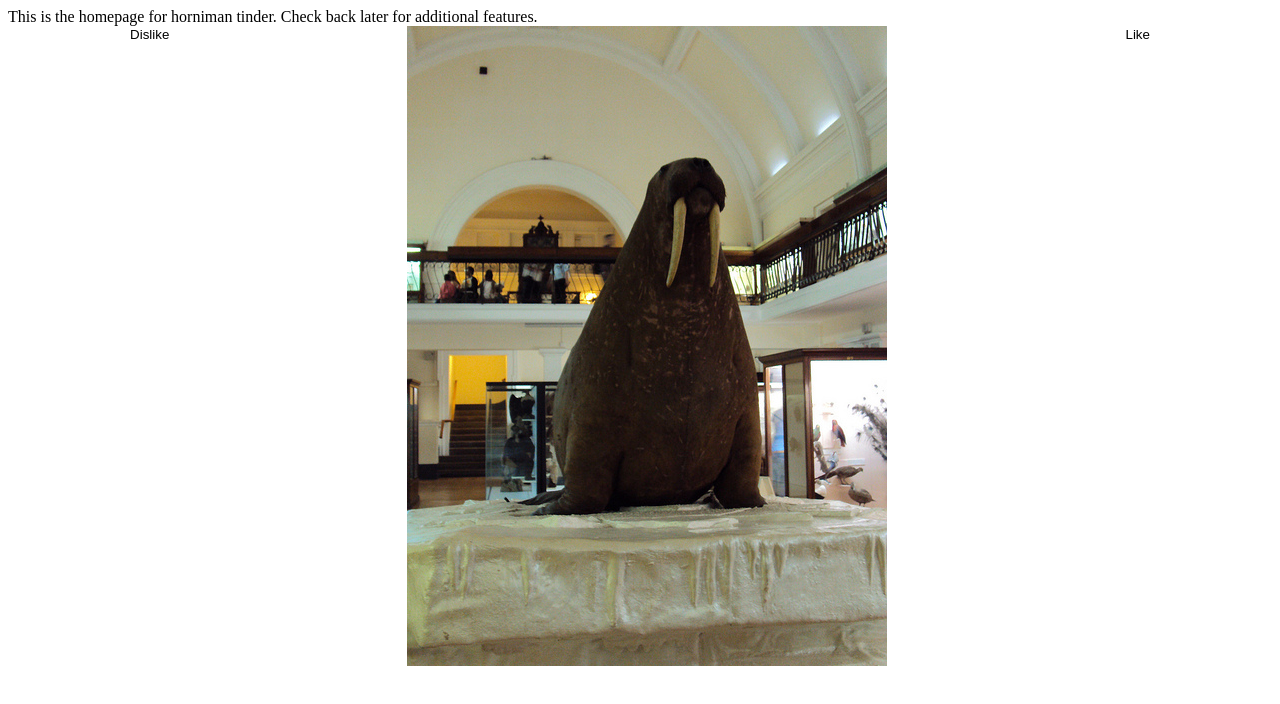
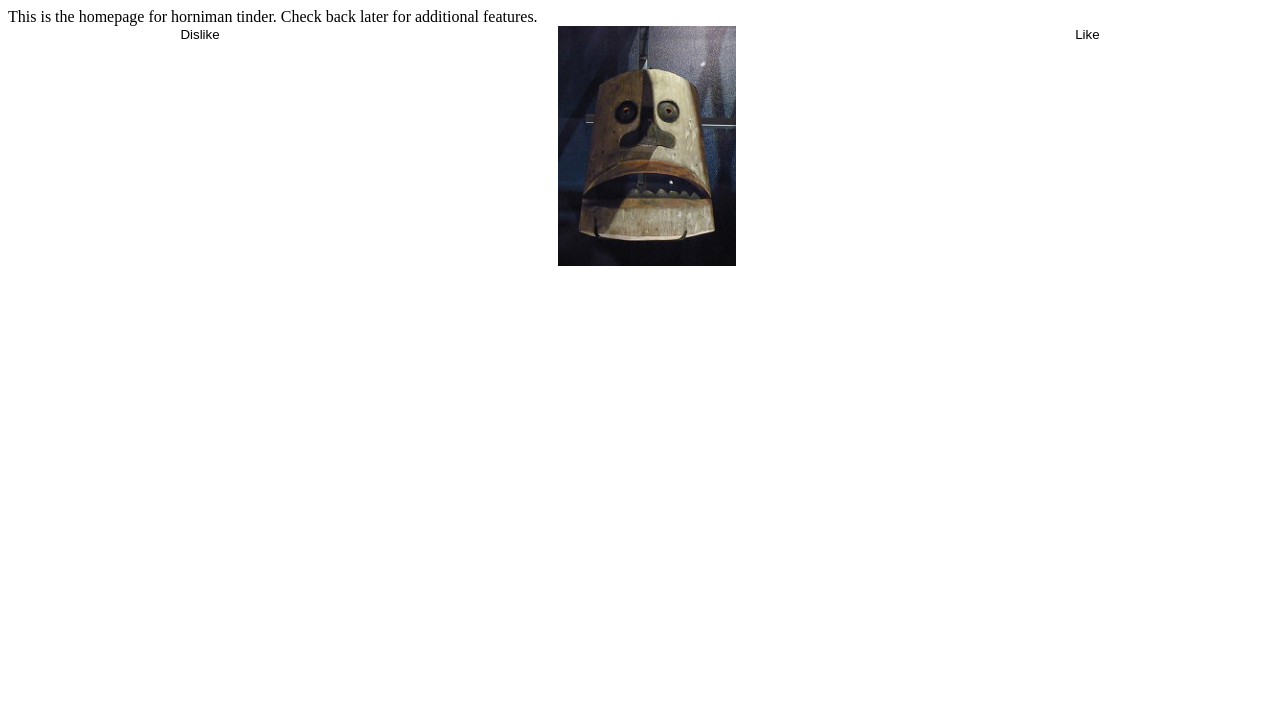
Before and after one commit to jcoombes/jcoombes.github.io, a plain HTML site: page index.html in a window 1280 px wide. Both pictures are taken after a click on the button "Like". Drawn offline with Linux system fonts and the light colour scheme.

Commit message:
Implemented like button - Success!

```diff
--- a/gallery2.json
+++ b/gallery2.json
@@ -10,7 +10,7 @@
 				"instrument": "true"
 			}
 		},
-		"walrus": {
+		"fat_walrus": {
 			"url": "images/fat_walrus.jpg",
 			"location": "Room 3",
 			"created": "1365",
--- a/index.html
+++ b/index.html
@@ -24,11 +24,11 @@
         This is the homepage for horniman tinder. Check back later for additional features.
         <section>
             <button class="dislike" name="dislike" width=200 height=200 onclick="dislike();">Dislike</button>
-            <img src="images/fat_walrus.jpg" id="picture" onclick="get_next_img(`gallery2.json`)" />
+            <img src="images/doll_head_in_jar.jpg" id="picture" name="doll_head_in_jar" onclick="get_next_img(`gallery2.json`)" />
             <script type="text/javascript" src="script.js">
                 get_next_img("gallery2.json");
             </script>
-            <button class="like" name="like" width=200 height=200 onclick="get_next_img(`gallery2.json`)">Like</button>
+            <button class="like" name="like" width=200 height=200 onclick="like(`gallery2.json`,document.querySelector(`#picture`).src, tag_list, user_likes, user_dislikes);">Like</button>
         </section>
     </main>
     <footer>
--- a/script.js
+++ b/script.js
@@ -22,24 +22,14 @@ function getJSON(url, callback) {
 var user_dislikes = [];*/
 
 function main(gallery) {
-    var tag_list = ["african", "animal", "asian", "big", "blue", "brown",
-              "dead", "european", "face", "instrument", "jar", "leather",
-              "mouth", "music", "odd", "shiny", "statue", "stone",
-              "tool", "weapon", "white", "wood"];
-
-    var user_likes = ["african mask"];
-
-    var user_dislikes = [];
-
     var pref = times_liked(gallery, tag_list, user_likes, user_dislikes);
     var best_unseen = get_next_img(gallery, pref, user_likes, user_dislikes);
 
-    console.log(best_unseen);
+    //console.log(best_unseen);
 }
 
 function times_liked(gallery, tag_list, user_likes, user_dislikes) {
     //returns user preferences by tag as an object
-
     var user_prefs = {
         "african": 0,
         "animal": 0,
@@ -67,17 +57,17 @@ function times_liked(gallery, tag_list, user_likes, user_dislikes) {
 
     for (var tag in tag_list) {
 
-        for (var like in user_likes) {
+        for (var liked in user_likes) {
             if (
-                gallery[user_likes[like]].picture_attributes[tag_list[tag]] === "true"
+                gallery[user_likes[liked]].picture_attributes[tag_list[tag]] === "true"
             ) {
                 user_prefs[tag_list[tag]] = user_prefs[tag_list[tag]] + 1;
             }
         }
 
-        for (var dislike in user_dislikes) {
+        for (var disliked in user_dislikes) {
             if (
-                gallery[user_dislikes[dislike]].picture_attributes[tag_list[tag]] === "true"
+                gallery[user_dislikes[disliked]].picture_attributes[tag_list[tag]] === "true"
             ) {
                 user_prefs[tag_list[tag]] = user_prefs[tag_list[tag]] - 1;
             }
@@ -89,25 +79,20 @@ function times_liked(gallery, tag_list, user_likes, user_dislikes) {
 function get_next_img(gallery, user_prefs, user_likes, user_dislikes) {
     // takes user preferences as input and outputs the next image.
     // returns the image with tags which were most liked by the user.
-
-    let seen = user_likes.concat(user_dislikes); //assuming user can't like and dislike simultaneaously
+    let seen = user_likes;
+    //let seen = user_likes.concat(user_dislikes); //assuming user can't like and dislike simultaneaously
     let best = "null";
     let topscore = 0;
 
-    if (!gallery.best) {
-        gallery.best = "/images/fat_walrus.jpg";}
-
-    let nextImage = "<img src=`" + gallery.best + "` onclick=`console.log(user_likes)`/>";
-    let picture = document.querySelector(`#picture`);
+    console.log("seen, ",seen);
 
     for (var img in gallery) {
         if (seen.includes(img) === false) {
             let score = 0;
-            for (var att in gallery.img.picture_attributes) {
-                score = score + user_prefs.att;
+            for (var att in gallery[img]["picture_attributes"]) {
+                score = score + user_prefs[att];
             }
-            console.log(img, score);
-
+            //console.log(img, score);
 
             if (score > topscore) {
                 topscore = score;
@@ -115,37 +100,59 @@ function get_next_img(gallery, user_prefs, user_likes, user_dislikes) {
             }
         }
     }
-
-    picture.setAttribute("src", gallery.best);
-    return picture;
+    return [best, gallery[best]["url"]];
 
 }
 
 function like(gallery, self, tag_list, user_likes, user_dislikes) {
+    // gallery is the name of the json file.
     // self is string, name of what image the user just liked.
     // add img name to user_likes
     //call times_liked and get_next_img
     //return img
-    user_likes = user_likes.push(self);
-    let prefs = times_liked(gallery, tag_list, user_likes, user_dislikes);
-    let best_unseen = get_next_img(gallery, prefs, user_likes, user_dislikes);
+    getJSON(gallery, function (err, data, main) {
 
-    alert(best_unseen);
-    return best_unseen, user_likes;
-}
+        if (err !== null) {
+            console.error(err);
+        } else {
+            var gallery = data;
+            // I have to put all my code inside this asynchronous block. :(
+            //user_likes = user_likes.push(self);
+            user_likes.push(document.getElementById("picture").name);
+            let prefs = times_liked(gallery, tag_list, user_likes, user_dislikes);
+            let best_unseen = get_next_img(gallery, prefs, user_likes, user_dislikes);
+
+            console.log(best_unseen);
+            document.getElementById('picture').name = best_unseen[0];
+            document.getElementById('picture').src = best_unseen[1];
+            return best_unseen;
+
+        }
+    });
+
+    }
 
 function dislike() {
     // add img name to user_dislikes
     alert('oh no');
 }
 
-getJSON('gallery2.json', function (err, data, main) {
+var tag_list = ["african", "animal", "asian", "big", "blue", "brown",
+          "dead", "european", "face", "instrument", "jar", "leather",
+          "mouth", "music", "odd", "shiny", "statue", "stone",
+          "tool", "weapon", "white", "wood"];
 
-    if (err !== null) {
-        console.error(err);
-    } else {
-        var gallery = data;
-        // I have to put all my code inside this asynchronous block. :(
-        main(gallery);
-    }
-});
+var user_likes = [];
+
+var user_dislikes = [];
+
+// getJSON('gallery2.json', function (err, data, main) {
+//
+//     if (err !== null) {
+//         console.error(err);
+//     } else {
+//         var gallery = data;
+//         // I have to put all my code inside this asynchronous block. :(
+//         main(gallery);
+//     }
+// });
```
